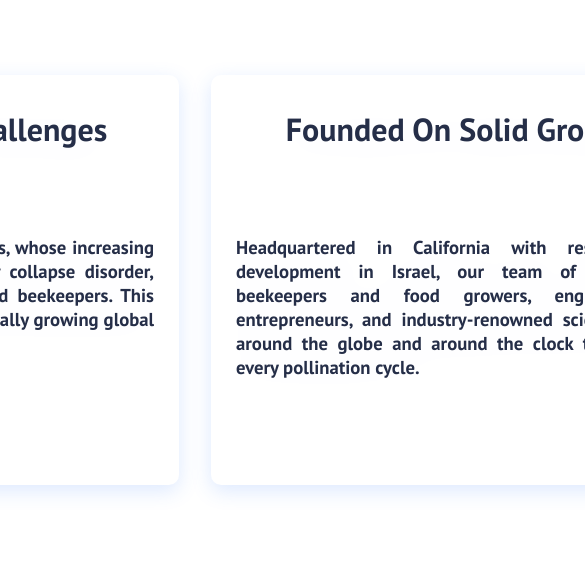
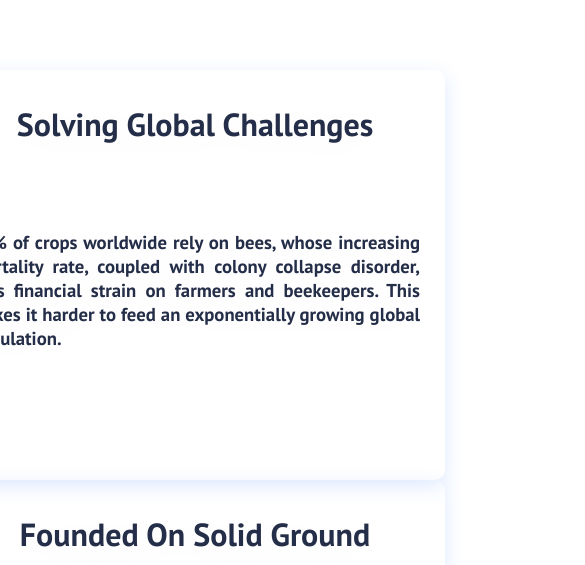
Before and after one commit to CodecoolGlobal/react-for-a-cause-react-vegvarizsuzsi, a React (Create React App) app in the folder ngo-project/: page / in a window 390 px wide. Shown: the part 1003-1568 px from the top of the page, 585 px wide, since content can reach past the window. Built offline with nearby package versions, Linux system fonts and the light colour scheme.

Commit message:
fix the closemobile menu and the responsivity

```diff
--- a/ngo-project/src/components/AboutUs.css
+++ b/ngo-project/src/components/AboutUs.css
@@ -1,17 +1,17 @@
 .aboutus {
     padding: 4rem;
     background: #fff;
-    height: 100vh;
     width: 100%;
     display: flex;
     flex-direction: column;
     justify-content: center;
     object-fit: contain;
+    margin-top: 30px;
+    margin-bottom: 30px;
 }
 
 h1 {
     color: gold;
-    margin-top: -300px;
     text-align: center;
     display: block;
     font-size: 2em;
@@ -23,13 +23,13 @@ h1 {
 }
 
 
-/* .aboutus > p {
+.aboutus > p {
     margin-top: 8px;
     color: #0c0c0c;
     font-size: 32px;
     font-family: 'Trebuchet MS', 'Lucida Sans Unicode', 'Lucida Grande',
       'Lucida Sans', Arial, sans-serif;
-  } */
+  }
 
 .aboutus__container {
     display: flex;
@@ -46,13 +46,12 @@ h1 {
 }
 
 .aboutus__items {
-    display: flex;
+    /* display: flex; */
     margin-bottom: 24px;
+    width: 100%;
 }
 
 .aboutus__item {
-    display: flex;
-    flex: 5;
     margin: 0 1rem;
     border-radius: 10px;
     width: 500px;
@@ -60,10 +59,8 @@ h1 {
     box-shadow: 0 6px 20px rgba(56, 125, 255, 0.17);
     -webkit-filter: drop-shadow(0 6px 20px rgba(56, 125, 255, 0.017));
     filter: drop-shadow(0 6px 20px rgba(56, 125, 255, 0.017));
-    border-radius: 10px;
     overflow: hidden;
     text-decoration: none;
-    display: block;
     font-size: 1em;
 }
 
@@ -95,15 +92,15 @@ h1 {
 }
 
 
-
 @media only screen and (min-width: 1024px) {
-    .aboutus__item {
+    .aboutus__items {
         display: flex;
     }
 }
 
 @media only screen and (max-width: 1024px) {
-    .aboutus__item {
+    .aboutus__items {
         margin-bottom: 2rem;
+
     }
 }
--- a/ngo-project/src/components/Navbar.css
+++ b/ngo-project/src/components/Navbar.css
@@ -6,7 +6,6 @@
   left: 0;
   z-index: 1;
   transition: .3s ease-in;
-  overflow: hidden;
 }
 
 .header-bg {
--- a/ngo-project/src/components/Navbar.jsx
+++ b/ngo-project/src/components/Navbar.jsx
@@ -19,10 +19,10 @@ function Navbar() {
 
 
     // const handleClick = () => setClick(!click);
-    const closeMobileMenu = () => setClick(false);
+    const closeMobileMenu = () => setClick(!click);
 
     function handleClick(e) {
-        setClick(!click)
+        setClick(!click);
         closeMobileMenu()
         console.log(e.target.innerText);
         window.location = `#${e.target.innerText.replaceAll(' ', '')}`
```
Also changed, not shown: ngo-project/src/components/Home.css (line endings or trailing spaces).
